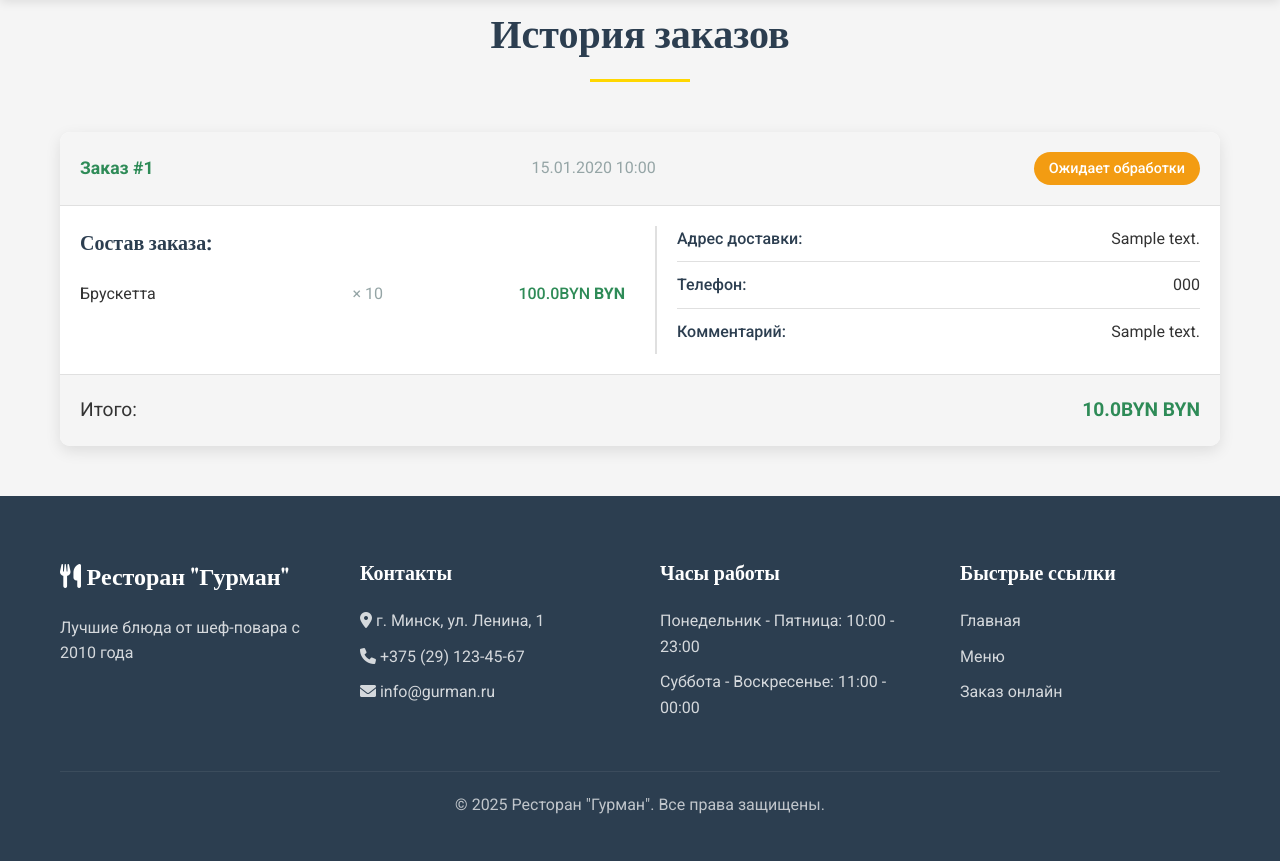
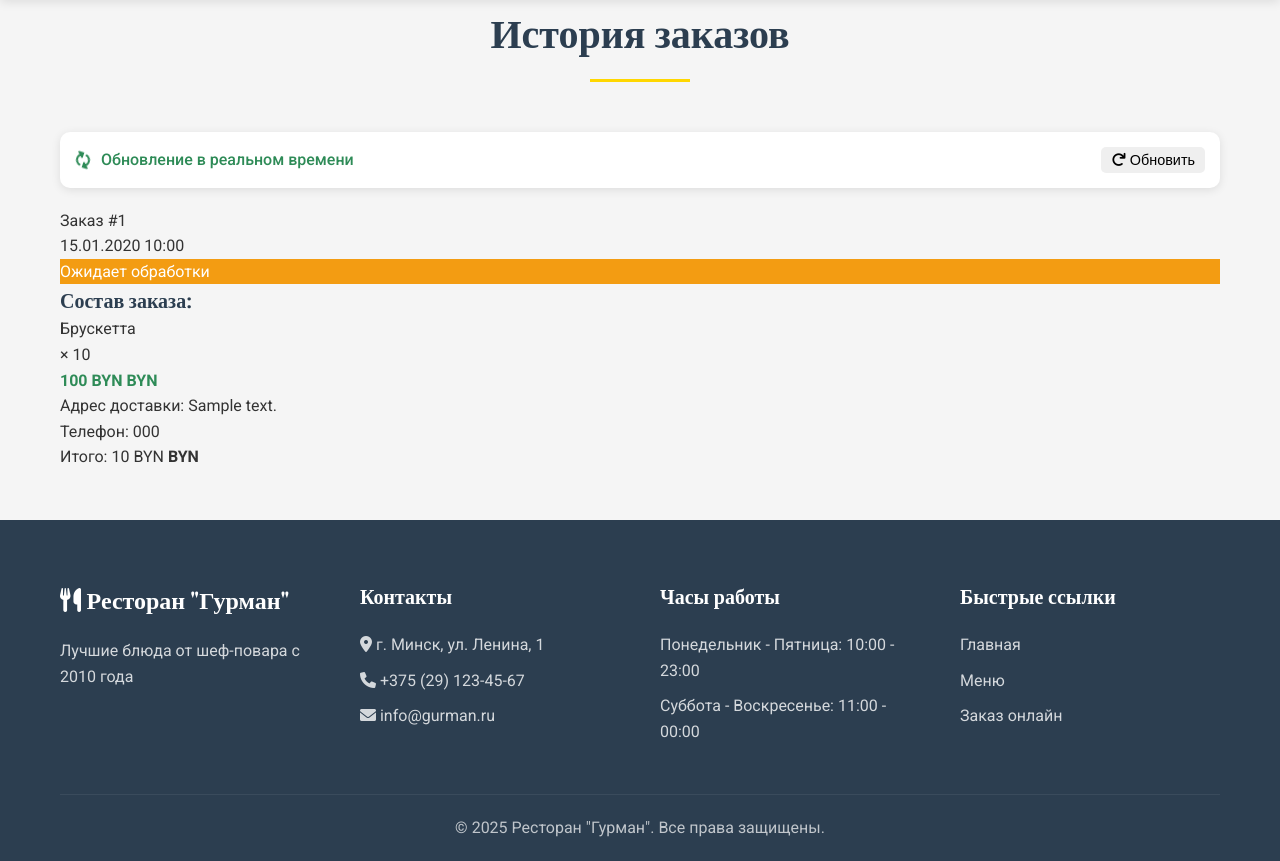
Before and after one commit to vladrob333333-sys/testproj, a Flask app: page /profile/orders in a window 1280 px wide. Shown: the part 80-941 px from the top of the page. Before the commit the page ends 894 px from the top, so only its background shows below. Run offline with Flask 3, Linux system fonts and the light colour scheme; a user stored in the database is signed in; data comes from the database, SQL or seed files in the repository; tables that the repository leaves empty hold one stand-in row (values such as "Sample post").

Commit message:
profile.html

```diff
--- a/templates/profile.html
+++ b/templates/profile.html
@@ -6,10 +6,21 @@
 <div class="container">
     <h1 class="section-title">История заказов</h1>
 
+    <div class="orders-header">
+        <div class="realtime-indicator" id="realtime-indicator">
+            <i class="fas fa-sync-alt"></i>
+            <span>Обновление в реальном времени</span>
+        </div>
+        <button class="btn btn-small" onclick="refreshOrders()">
+            <i class="fas fa-redo"></i> Обновить
+        </button>
+    </div>
+
+    <div id="orders-container">
         {% if orders %}
-        <div class="orders-container">
+            <div class="orders-list">
                 {% for order in orders %}
-            <div class="order-card">
+                <div class="order-card" id="order-{{ order.id }}">
                     <div class="order-header">
                         <div class="order-id">Заказ #{{ order.id }}</div>
                         <div class="order-date">{{ order.created_at.strftime('%d.%m.%Y %H:%M') }}</div>
@@ -25,7 +36,7 @@
                             <div class="order-item">
                                 <span class="item-name">{{ item.menu_item.name }}</span>
                                 <span class="item-quantity">× {{ item.quantity }}</span>
-                            <span class="item-price">{{ item.price_at_time * item.quantity }}BYN</span>
+                                <span class="item-price">{{ item.price_at_time * item.quantity }} BYN</span>
                             </div>
                             {% endfor %}
                         </div>
@@ -51,7 +62,7 @@
                     <div class="order-footer">
                         <div class="order-total">
                             <span>Итого:</span>
-                        <span class="total-amount">{{ order.total_amount }}BYN</span>
+                            <span class="total-amount">{{ order.total_amount }} BYN</span>
                         </div>
                     </div>
                 </div>
@@ -68,228 +79,129 @@
             </div>
         {% endif %}
     </div>
+</div>
 
 <style>
-    .orders-container {
-        display: grid;
-        gap: 20px;
-        margin-top: 30px;
-    }
-
-    .order-card {
-        background-color: white;
-        border-radius: 10px;
-        box-shadow: 0 5px 15px rgba(0,0,0,0.1);
-        overflow: hidden;
-    }
-
-    .order-header {
+    .orders-header {
         display: flex;
         justify-content: space-between;
         align-items: center;
-        padding: 20px;
-        background-color: var(--background-color);
-        border-bottom: 1px solid var(--gray-light);
+        margin-bottom: 20px;
+        padding: 15px;
+        background: white;
+        border-radius: 10px;
+        box-shadow: 0 2px 10px rgba(0,0,0,0.1);
     }
 
-    .order-id {
-        font-weight: 700;
+    .realtime-indicator {
+        display: flex;
+        align-items: center;
+        gap: 10px;
         color: var(--primary-color);
-        font-size: 1.1rem;
-    }
-
-    .order-date {
-        color: var(--gray);
-    }
-
-    .order-status {
-        padding: 5px 15px;
-        border-radius: 20px;
-        font-size: 0.9rem;
         font-weight: 500;
     }
 
-    .status-pending { background-color: #f39c12; color: white; }
-    .status-preparing { background-color: #3498db; color: white; }
-    .status-ready { background-color: #2ecc71; color: white; }
-    .status-delivered { background-color: #27ae60; color: white; }
-    .status-cancelled { background-color: #e74c3c; color: white; }
-
-    .order-body {
-        padding: 20px;
-        display: grid;
-        grid-template-columns: 1fr 1fr;
-        gap: 30px;
+    .realtime-indicator i {
+        animation: spin 2s linear infinite;
     }
 
-    .order-items h4 {
-        margin-bottom: 15px;
-        color: var(--heading-color);
+    @keyframes spin {
+        0% { transform: rotate(0deg); }
+        100% { transform: rotate(360deg); }
     }
 
-    .order-item {
-        display: flex;
-        justify-content: space-between;
-        padding: 8px 0;
-        border-bottom: 1px solid var(--gray-light);
+    .realtime-indicator.active i {
+        animation: none;
+        color: var(--success);
     }
 
-    .order-item:last-child {
-        border-bottom: none;
+    .realtime-notification {
+        position: fixed;
+        bottom: 20px;
+        right: 20px;
+        background: var(--success);
+        color: white;
+        padding: 15px 20px;
+        border-radius: 10px;
+        box-shadow: 0 5px 15px rgba(0,0,0,0.2);
+        z-index: 1000;
+        display: flex;
+        align-items: center;
+        gap: 10px;
+        animation: slideUp 0.3s ease-out;
     }
 
-    .item-name {
-        flex: 2;
+    @keyframes slideUp {
+        from {
+            transform: translateY(100%);
+            opacity: 0;
+        }
+        to {
+            transform: translateY(0);
+            opacity: 1;
+        }
     }
 
-    .item-quantity {
-        flex: 1;
-        text-align: center;
-        color: var(--gray);
+    .new-order-badge {
+        background: var(--success);
+        color: white;
+        padding: 2px 8px;
+        border-radius: 10px;
+        font-size: 0.8rem;
+        margin-left: 10px;
+        animation: pulse 2s infinite;
     }
 
-    .item-price {
-        flex: 1;
-        text-align: right;
-        font-weight: 500;
+    @keyframes pulse {
+        0% { opacity: 1; }
+        50% { opacity: 0.5; }
+        100% { opacity: 1; }
     }
 
-    .order-info {
-        border-left: 2px solid var(--gray-light);
-        padding-left: 20px;
+    .order-card.new-order {
+        border-left: 4px solid var(--success);
+        animation: highlight 3s;
     }
 
-    .info-row {
-        display: flex;
-        justify-content: space-between;
-        margin-bottom: 10px;
-        padding-bottom: 10px;
-        border-bottom: 1px solid var(--gray-light);
+    @keyframes highlight {
+        0% { background-color: rgba(46, 139, 87, 0.1); }
+        100% { background-color: transparent; }
     }
 
-    .info-row:last-child {
-        border-bottom: none;
-        margin-bottom: 0;
+    .order-card.status-updated {
+        border-left: 4px solid var(--info);
+        animation: highlightBlue 3s;
     }
 
-    .info-row span:first-child {
-        font-weight: 500;
-        color: var(--heading-color);
-    }
-
-    .info-row span:last-child {
-        text-align: right;
-        max-width: 200px;
-        word-break: break-word;
-    }
-
-    .order-footer {
-        padding: 20px;
-        background-color: var(--background-color);
-        border-top: 1px solid var(--gray-light);
-    }
-
-    .order-total {
-        display: flex;
-        justify-content: space-between;
-        align-items: center;
-        font-size: 1.2rem;
-    }
-
-    .total-amount {
-        font-weight: 700;
-        color: var(--primary-color);
-    }
-
-    .empty-orders {
-        text-align: center;
-        padding: 60px 20px;
-        background-color: white;
-        border-radius: 10px;
-        box-shadow: 0 5px 15px rgba(0,0,0,0.1);
-        margin-top: 30px;
-    }
-
-    .empty-icon {
-        width: 100px;
-        height: 100px;
-        background-color: var(--primary-color);
-        border-radius: 50%;
-        display: flex;
-        align-items: center;
-        justify-content: center;
-        margin: 0 auto 30px;
-        color: white;
-        font-size: 2.5rem;
-    }
-
-    .empty-orders h3 {
-        margin-bottom: 15px;
-        color: var(--heading-color);
-    }
-
-    .empty-orders p {
-        color: var(--gray);
-        margin-bottom: 30px;
-    }
-
-    @media (max-width: 768px) {
-        .order-header {
-            flex-direction: column;
-            gap: 10px;
-            text-align: center;
-        }
-
-        .order-body {
-            grid-template-columns: 1fr;
-            gap: 20px;
-        }
-
-        .order-info {
-            border-left: none;
-            border-top: 2px solid var(--gray-light);
-            padding-left: 0;
-            padding-top: 20px;
-        }
+    @keyframes highlightBlue {
+        0% { background-color: rgba(52, 152, 219, 0.1); }
+        100% { background-color: transparent; }
     }
 </style>
-{% endblock %}
 
-{% block scripts %}
 <script>
-    // Функция для перевода статусов на русский
-    function getStatusText(status) {
-        const statusMap = {
-            'pending': 'Ожидает обработки',
-            'preparing': 'Готовится',
-            'ready': 'Готов к выдаче',
-            'delivered': 'Доставлен',
-            'cancelled': 'Отменен'
-        };
-        return statusMap[status] || status;
-    }
-<!-- Добавить в конце блока scripts -->
-<script>
-    // Глобальная переменная для интервала обновления
-    let profileRefreshInterval;
+    let lastCheckTime = null;
+    let checkInterval = null;
+    let isConnected = true;
 
-    // Функция обновления истории заказов
-    function refreshUserOrders() {
+    // Функция обновления списка заказов
+    function refreshOrders() {
         fetch('/api/user/orders/update')
             .then(response => response.json())
             .then(orders => {
-                updateOrdersList(orders);
+                renderOrders(orders);
             })
-            .catch(error => console.error('Ошибка обновления заказов:', error));
+            .catch(error => {
+                console.error('Ошибка обновления заказов:', error);
+            });
     }
 
-    // Функция обновления списка заказов
-    function updateOrdersList(orders) {
-        const ordersContainer = document.querySelector('.orders-container');
-        if (!ordersContainer) return;
+    // Функция отображения заказов
+    function renderOrders(orders) {
+        const container = document.getElementById('orders-container');
 
-        if (orders.length === 0) {
-            ordersContainer.innerHTML = `
+        if (!orders || orders.length === 0) {
+            container.innerHTML = `
                 <div class="empty-orders">
                     <div class="empty-icon">
                         <i class="fas fa-shopping-basket"></i>
@@ -302,10 +214,11 @@
             return;
         }
 
-        let html = '';
+        let html = '<div class="orders-list">';
+
         orders.forEach(order => {
             html += `
-                <div class="order-card">
+                <div class="order-card" id="order-${order.id}">
                     <div class="order-header">
                         <div class="order-id">Заказ #${order.id}</div>
                         <div class="order-date">${order.created_at}</div>
@@ -317,14 +230,25 @@
                     <div class="order-body">
                         <div class="order-items">
                             <h4>Состав заказа:</h4>
-                            ${order.items.map(item => `
+            `;
+
+            if (order.items && order.items.length > 0) {
+                order.items.forEach(item => {
+                    html += `
                         <div class="order-item">
                             <span class="item-name">${item.name}</span>
                             <span class="item-quantity">× ${item.quantity}</span>
                             <span class="item-price">${item.price * item.quantity} BYN</span>
                         </div>
-                            `).join('')}
-                            ${order.items_count > 5 ? `<div class="more-items">... и еще ${order.items_count - 5} позиций</div>` : ''}
+                    `;
+                });
+
+                if (order.items_count > 5) {
+                    html += `<div class="more-items">... и еще ${order.items_count - 5} позиций</div>`;
+                }
+            }
+
+            html += `
                         </div>
 
                         <div class="order-info">
@@ -349,75 +273,178 @@
             `;
         });
 
-        ordersContainer.innerHTML = html;
-
-        // Добавляем анимацию для новых или измененных заказов
-        highlightUpdatedOrders();
+        html += '</div>';
+        container.innerHTML = html;
     }
 
-    // Подсветка обновленных заказов
-    function highlightUpdatedOrders() {
-        const orderCards = document.querySelectorAll('.order-card');
-        orderCards.forEach(card => {
-            const status = card.querySelector('.order-status');
-            if (status && status.classList.contains('status-pending')) {
-                card.classList.add('pulse');
+    // Функция проверки новых заказов
+    function checkForNewOrders() {
+        const params = lastCheckTime ? `?last_check=${encodeURIComponent(lastCheckTime)}` : '';
+
+        fetch(`/api/orders/check_new${params}`)
+            .then(response => response.json())
+            .then(data => {
+                if (data.has_new) {
+                    showNewOrderNotification(data.count);
+                    refreshOrders();
+                }
+                lastCheckTime = data.timestamp;
+            })
+            .catch(error => {
+                console.error('Ошибка проверки новых заказов:', error);
+                isConnected = false;
+                updateConnectionStatus();
+            });
+    }
+
+    // Функция получения обновлений в реальном времени
+    function checkRealtimeUpdates() {
+        const params = lastCheckTime ? `?last_timestamp=${encodeURIComponent(lastCheckTime)}` : '';
+
+        fetch(`/api/realtime/updates${params}`)
+            .then(response => response.json())
+            .then(data => {
+                if (data.updates && data.updates.length > 0) {
+                    data.updates.forEach(update => {
+                        handleRealtimeUpdate(update);
+                    });
+                }
+                lastCheckTime = data.timestamp;
+                isConnected = true;
+                updateConnectionStatus();
+            })
+            .catch(error => {
+                console.error('Ошибка получения обновлений:', error);
+                isConnected = false;
+                updateConnectionStatus();
+            });
+    }
+
+    // Обработка обновлений в реальном времени
+    function handleRealtimeUpdate(update) {
+        switch (update.type) {
+            case 'new_order':
+                showOrderNotification(`Новый заказ #${update.data.order_id} создан!`);
+                highlightOrder(update.data.order_id, 'new-order');
+                break;
+
+            case 'order_status_changed':
+                showOrderNotification(`Статус заказа #${update.data.order_id} изменен на: ${update.data.status_text}`);
+                highlightOrder(update.data.order_id, 'status-updated');
+                updateOrderStatus(update.data.order_id, update.data.status);
+                break;
+        }
+    }
+
+    // Подсветка заказа
+    function highlightOrder(orderId, className) {
+        const orderElement = document.getElementById(`order-${orderId}`);
+        if (orderElement) {
+            orderElement.classList.add(className);
+            setTimeout(() => {
+                orderElement.classList.remove(className);
+            }, 3000);
+        }
+    }
+
+    // Обновление статуса заказа
+    function updateOrderStatus(orderId, newStatus) {
+        const statusElement = document.querySelector(`#order-${orderId} .order-status`);
+        if (statusElement) {
+            statusElement.className = `order-status status-${newStatus}`;
+            statusElement.textContent = getStatusText(newStatus);
+        }
+    }
+
+    // Показать уведомление о новом заказе
+    function showNewOrderNotification(count) {
+        const notification = document.createElement('div');
+        notification.className = 'realtime-notification';
+        notification.innerHTML = `
+            <i class="fas fa-bell"></i>
+            <span>${count} новый заказ!</span>
+        `;
+
+        document.body.appendChild(notification);
+
+        setTimeout(() => {
+            notification.remove();
+        }, 5000);
+    }
+
+    // Показать уведомление о заказе
+    function showOrderNotification(message) {
+        const notification = document.createElement('div');
+        notification.className = 'realtime-notification';
+        notification.innerHTML = `
+            <i class="fas fa-info-circle"></i>
+            <span>${message}</span>
+        `;
+
+        document.body.appendChild(notification);
+
+        setTimeout(() => {
+            notification.remove();
+        }, 5000);
+    }
+
+    // Обновление статуса соединения
+    function updateConnectionStatus() {
+        const indicator = document.getElementById('realtime-indicator');
+        if (indicator) {
+            if (isConnected) {
+                indicator.classList.add('active');
             } else {
-                card.classList.remove('pulse');
+                indicator.classList.remove('active');
+            }
+        }
+    }
+
+    // Функция для перевода статусов
+    function getStatusText(status) {
+        const statusMap = {
+            'pending': 'Ожидает обработки',
+            'preparing': 'Готовится',
+            'ready': 'Готов к выдаче',
+            'delivered': 'Доставлен',
+            'cancelled': 'Отменен'
+        };
+        return statusMap[status] || status;
+    }
+
+    // Инициализация обновления в реальном времени
+    function initRealtimeUpdates() {
+        // Начальная загрузка
+        refreshOrders();
+
+        // Проверка новых заказов каждые 10 секунд
+        checkInterval = setInterval(() => {
+            checkForNewOrders();
+            checkRealtimeUpdates();
+        }, 10000); // 10 секунд
+
+        // Также проверяем при возвращении на вкладку
+        document.addEventListener('visibilitychange', function() {
+            if (!document.hidden) {
+                checkForNewOrders();
+                checkRealtimeUpdates();
             }
         });
     }
 
-    // Инициализация обновления
-    function initProfileAutoRefresh() {
-        // Обновляем каждые 10 секунд
-        profileRefreshInterval = setInterval(refreshUserOrders, 10000);
-
-        // Первое обновление через 3 секунды
-        setTimeout(refreshUserOrders, 3000);
-    }
-
-    // Остановка обновления
-    function stopProfileAutoRefresh() {
-        if (profileRefreshInterval) {
-            clearInterval(profileRefreshInterval);
-            profileRefreshInterval = null;
+    // Остановка обновлений
+    function stopRealtimeUpdates() {
+        if (checkInterval) {
+            clearInterval(checkInterval);
         }
     }
 
-    // Запускаем при загрузке страницы
+    // Запуск при загрузке страницы
     document.addEventListener('DOMContentLoaded', function() {
-        initProfileAutoRefresh();
+        initRealtimeUpdates();
 
-        // Останавливаем при уходе со страницы
-        window.addEventListener('beforeunload', stopProfileAutoRefresh);
-
-        // Останавливаем при скрытии вкладки
-        document.addEventListener('visibilitychange', function() {
-            if (document.hidden) {
-                stopProfileAutoRefresh();
-            } else {
-                initProfileAutoRefresh();
-            }
-        });
+        // Остановка при уходе со страницы
+        window.addEventListener('beforeunload', stopRealtimeUpdates);
     });
 </script>
-
-<!-- Добавить в блок style -->
-<style>
-    .more-items {
-        font-style: italic;
-        color: var(--gray);
-        text-align: center;
-        margin-top: 10px;
-        font-size: 0.9rem;
-    }
-
-    .order-card.pulse {
-        animation: pulse 2s infinite;
-        border-left: 4px solid var(--primary-color);
-    }
-</style>
-
-</script>
 {% endblock %}
```
Lines whose indentation alone changed are shown as unchanged.
